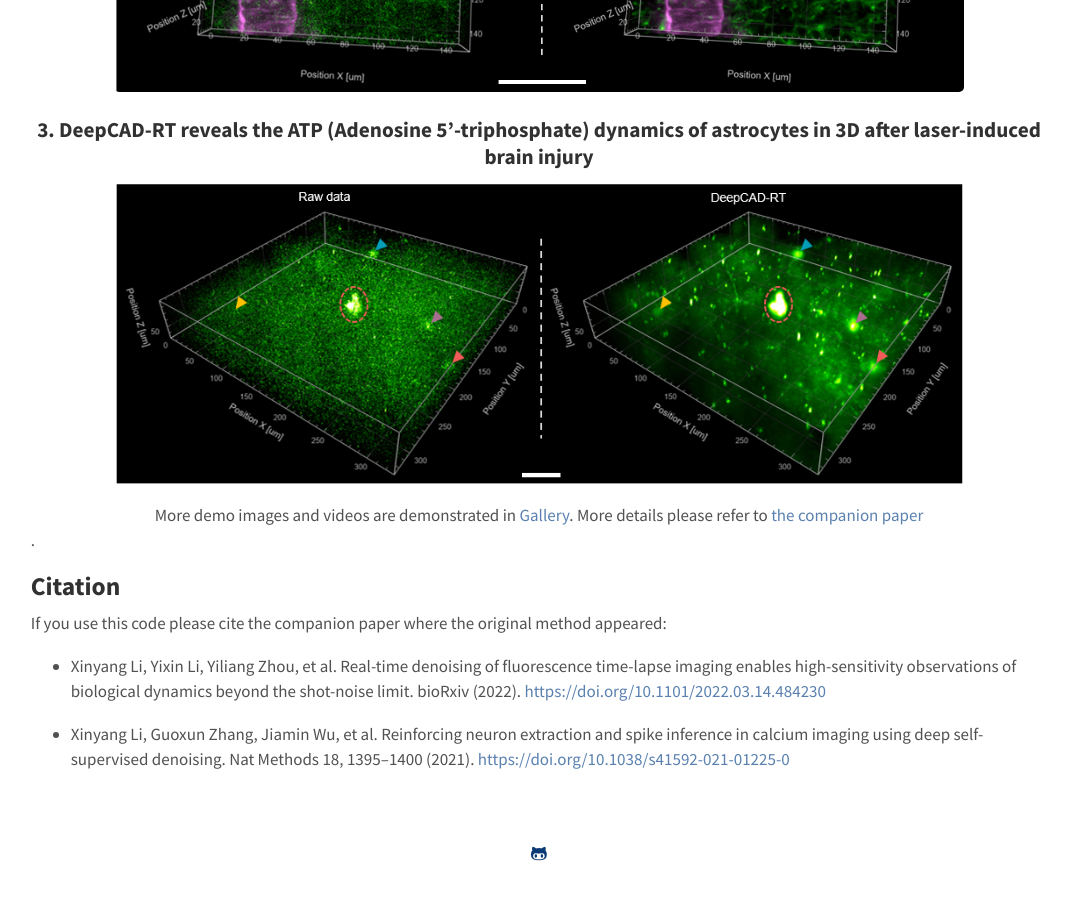
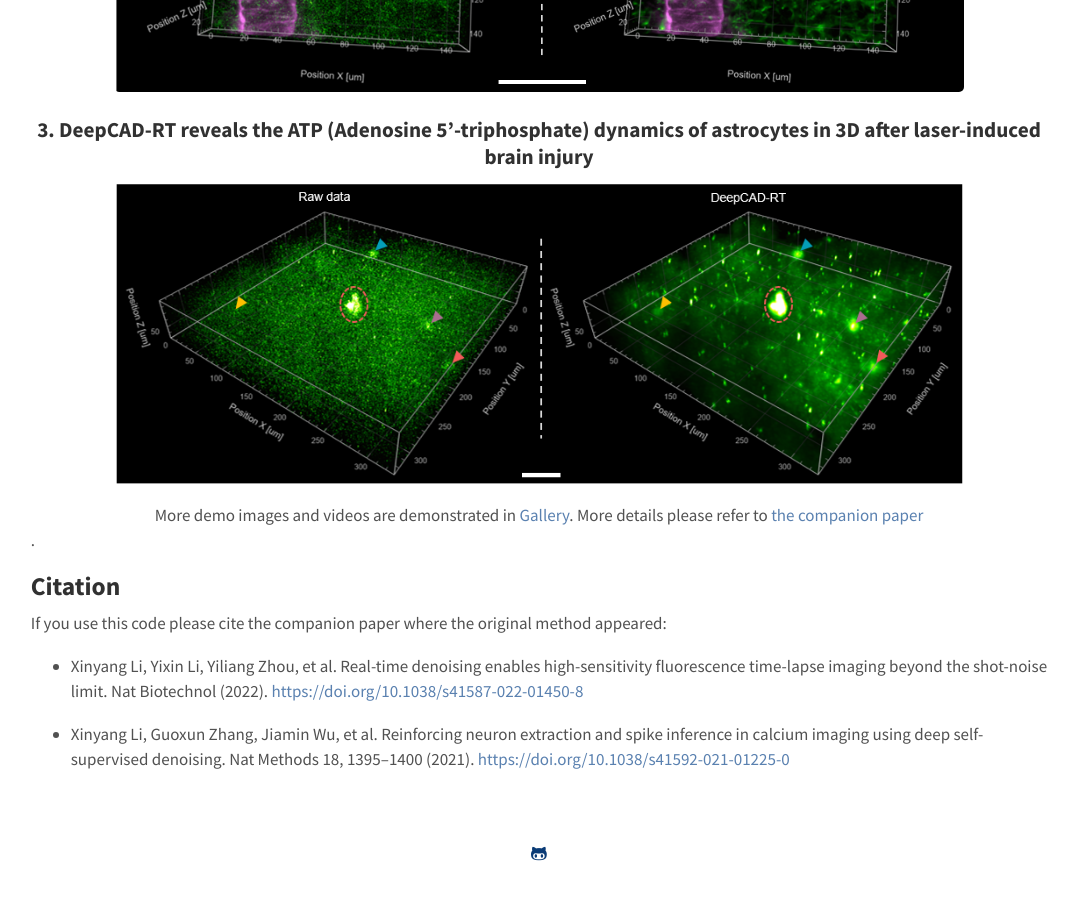
Before and after one commit to cabooster/DeepCAD-RT, a Jekyll site: the page built from About.md, in a window 1280 px wide and 900 px high, scrolled down 3211 px. Shown: the whole window, without its empty margins (101-1179 px from the left). Built offline with Jekyll 4.4.1, drawn with Linux system fonts in a browser that asks for light colours.

Commit message:
Update About.md

```diff
--- a/About.md
+++ b/About.md
@@ -3,7 +3,7 @@
 title: About
 ---
 <img src="https://github.com/cabooster/DeepCAD-RT/blob/page/images/logo.PNG?raw=true" width="700" align="right" />
-### [GitHub](https://github.com/cabooster/DeepCAD-RT) | [Paper](https://www.biorxiv.org/content/10.1101/2022.03.14.484230v1)
+### [GitHub](https://github.com/cabooster/DeepCAD-RT) | [Paper](https://www.nature.com/articles/s41587-022-01450-8)
 
 ## Content
 
@@ -65,6 +65,6 @@
 
 If you use this code please cite the companion paper where the original method appeared:
 
-- Xinyang Li, Yixin Li, Yiliang Zhou, et al. Real-time denoising of fluorescence time-lapse imaging enables high-sensitivity observations of biological dynamics beyond the shot-noise limit. bioRxiv (2022). [https://doi.org/10.1101/2022.03.14.484230](https://www.biorxiv.org/content/10.1101/2022.03.14.484230v1)
+- Xinyang Li, Yixin Li, Yiliang Zhou, et al. Real-time denoising enables high-sensitivity fluorescence time-lapse imaging beyond the shot-noise limit. Nat Biotechnol (2022). [https://doi.org/10.1038/s41587-022-01450-8](https://www.nature.com/articles/s41587-022-01450-8)
 
 - Xinyang Li, Guoxun Zhang, Jiamin Wu, et al. Reinforcing neuron extraction and spike inference in calcium imaging using deep self-supervised denoising. Nat Methods 18, 1395–1400 (2021). [https://doi.org/10.1038/s41592-021-01225-0](https://www.nature.com/articles/s41592-021-01225-0)
```
